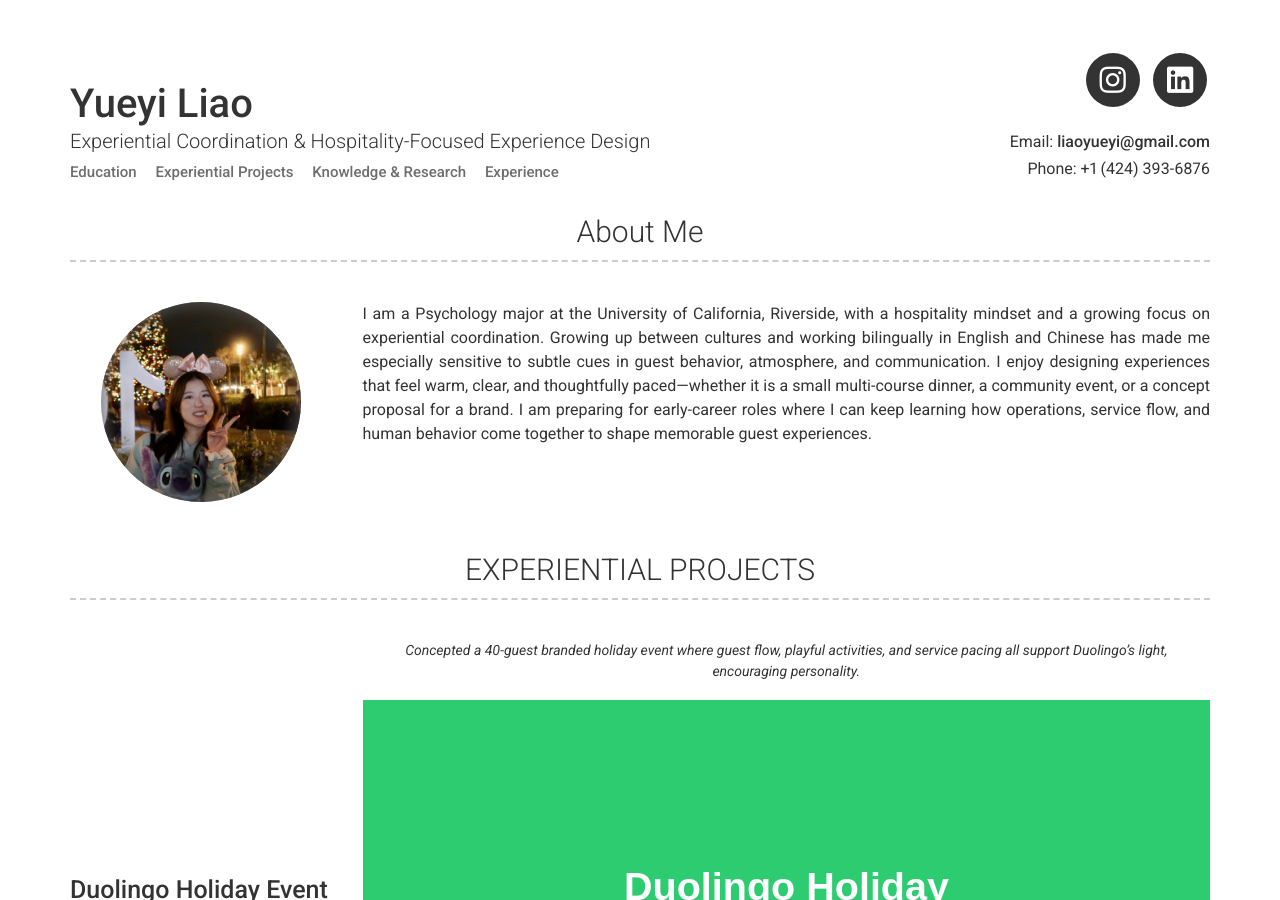
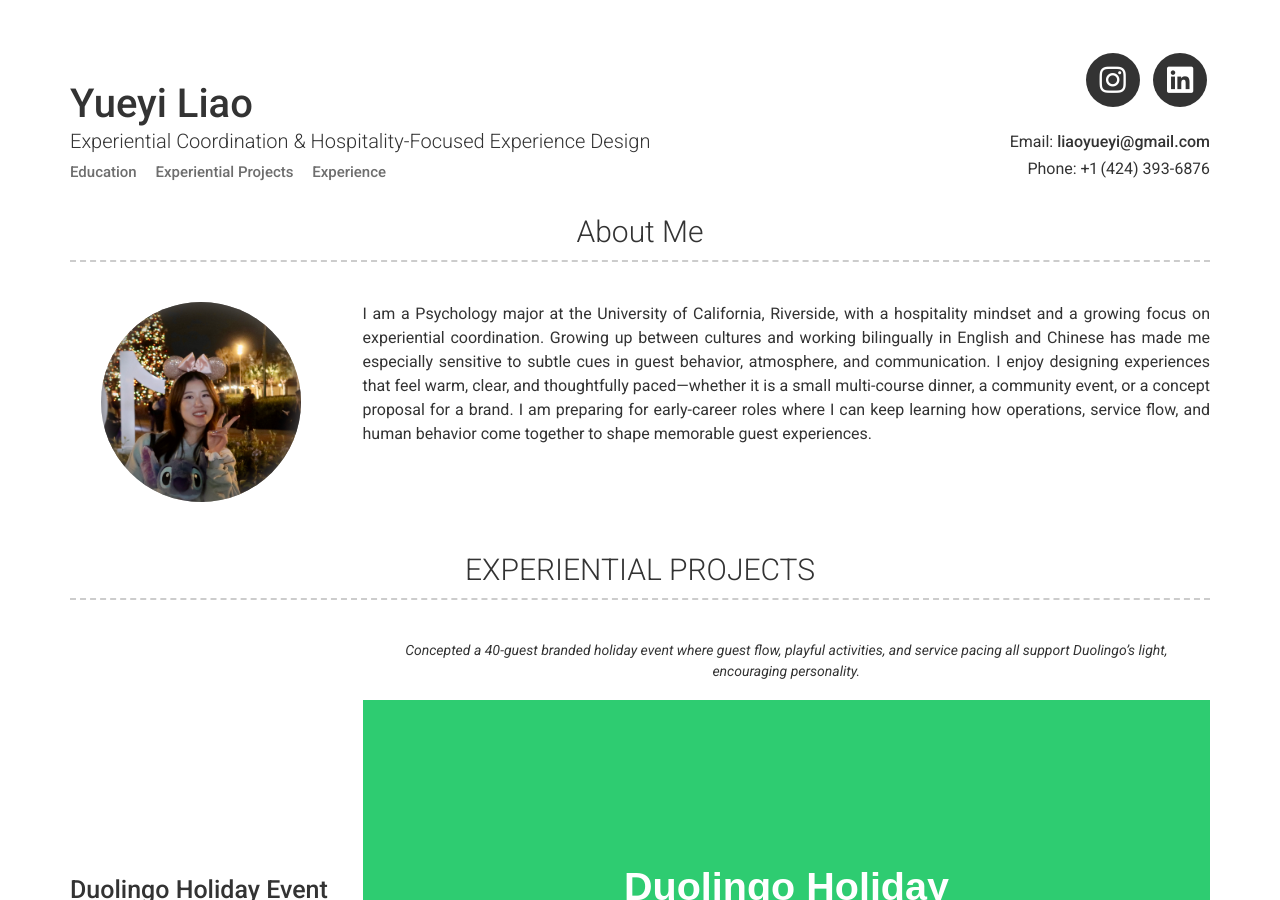
Before and after one commit to yueyiliao/YueyiCreatesExperience, a Jekyll site: the page built from index.md, in a window 1280 px wide and 900 px high. Built offline with Jekyll 4.4.1, drawn with Linux system fonts in a browser that asks for light colours; nearby versions of some CDN libraries.

Commit message:
Update header.html

```diff
--- a/_includes/header.html
+++ b/_includes/header.html
@@ -6,7 +6,6 @@
       <nav class="top-nav" style="margin-top:4px; font-size:15px; font-weight:500; color:#6e6e6e;">
         <a href="#education" style="margin-right:15px; color:#6e6e6e; text-decoration:none;">Education</a>
         <a href="#experiential projects" style="margin-right:15px; color:#6e6e6e; text-decoration:none;">Experiential Projects</a>
-        <a href="#research" style="margin-right:15px; color:#6e6e6e; text-decoration:none;">Knowledge & Research</a>
         <a href="#experience" style="margin-right:15px; color:#6e6e6e; text-decoration:none;">Experience</a>
       </nav>
     </div>
```
